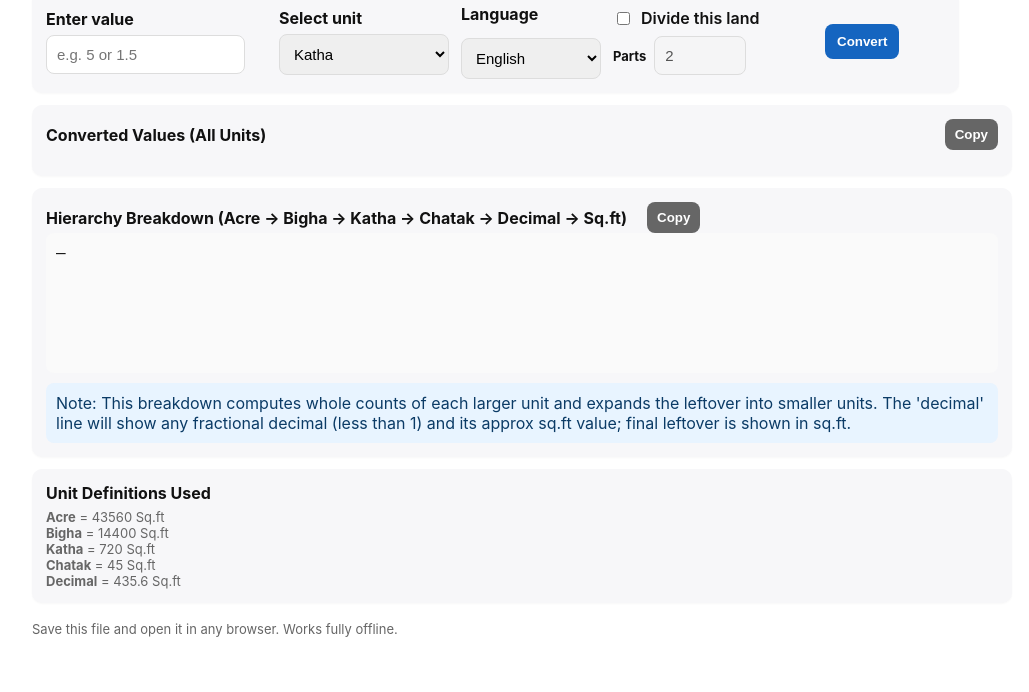
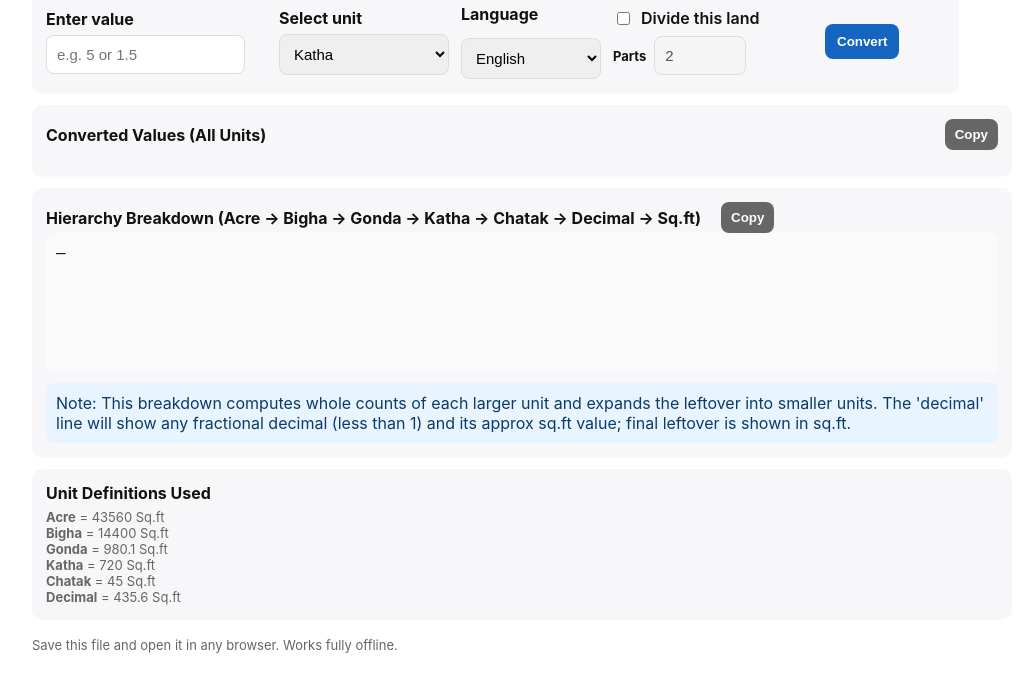
Before and after one commit to debanjanpal2003/LAND_CONVERTOR_OFFLINE, a plain HTML site: page index.html in a window 1280 px wide. Shown: the part 64-756 px from the top of the page, without its empty margins (118-1147 px from the left). Drawn offline with Linux system fonts and the light colour scheme.

Commit message:
index.html

```diff
--- a/index.html
+++ b/index.html
@@ -55,6 +55,7 @@
         <select id="unitSelect">
           <option value="acre">Acre</option>
           <option value="bigha">Bigha</option>
+          <option value="gonda">Gonda</option>
           <option value="katha" selected>Katha</option>
           <option value="chatak">Chatak</option>
           <option value="decimal">Decimal</option>
@@ -115,7 +116,7 @@
 
     <div class="card">
       <div class="row" style="align-items:center;gap:10px">
-        <h2 style="margin:0;font-size:16px" id="breakTitle">Hierarchy Breakdown (Acre → Bigha → Katha → Chatak → Decimal)</h2>
+        <h2 style="margin:0;font-size:16px" id="breakTitle">Hierarchy Breakdown (Acre → Bigha → Gonda → Katha → Chatak → Decimal)</h2>
         <div style="flex:1"></div>
         <button class="secondary copyBtn" id="copyBreakBtn">Copy</button>
       </div>
@@ -159,6 +160,7 @@
   const UNITS_SQFT = {
     acre: 43560.0,
     bigha: 14400.0,
+    gonda: 980.1,
     katha: 720.0,      // 1 Katha = 720 sq.ft
     chatak: 45.0,
     decimal: 435.6,
@@ -176,10 +178,10 @@
       language: 'Language',
       convert: 'Convert',
       all_units: 'Converted Values (All Units)',
-      breakdown: 'Hierarchy Breakdown (Acre → Bigha → Katha → Chatak → Decimal → Sq.ft)',
+      breakdown: 'Hierarchy Breakdown (Acre → Bigha → Gonda → Katha → Chatak → Decimal → Sq.ft)',
       defs: 'Unit Definitions Used',
       note: "Note: This breakdown computes whole counts of each larger unit and expands the leftover into smaller units. The 'decimal' line will show any fractional decimal (less than 1) and its approx sq.ft value; final leftover is shown in sq.ft.",
-      labels: { acre:'Acre', bigha:'Bigha', katha:'Katha', chatak:'Chatak', decimal:'Decimal', sqft:'Sq.ft' },
+      labels: { acre:'Acre', bigha:'Bigha', gonda :'Gonda', katha:'Katha', chatak:'Chatak', decimal:'Decimal', sqft:'Sq.ft'  },
       copy_all: 'Copy',
       placeholder: 'e.g. 5 or 1.5',
       divide_this: 'Divide this land',
@@ -194,7 +196,7 @@
       person_label: 'Person',
       raw_label: 'Raw',
       norm_label: 'Normalized',
-      header_order: ['sqft','decimal','chatak','katha','bigha','acre'] // reverse order
+      header_order: ['sqft','decimal','chatak','katha','gonda','bigha','acre'] // reverse order
     },
     bn: {
       title: 'জমির ইউনিট রূপান্তর (অফলাইন)',
@@ -203,10 +205,10 @@
       language: 'ভাষা',
       convert: 'রূপান্তর করুন',
       all_units: 'সমস্ত ইউনিটে রূপান্তরিত মান',
-      breakdown: 'ক্রম অনুযায়ী ভাঙ্গন (একর → বিঘা → কাঠা → ছটাক → ডেসিমেল → বর্গফুট)',
+      breakdown: 'ক্রম অনুযায়ী ভাঙ্গন (একর → বিঘা → কাঠা → গন্ডা → ছটাক → ডেসিমেল → বর্গফুট)',
       defs: 'ব্যবহৃত ইউনিট সংজ্ঞা',
       note: "নোট: এই ভাঙনটি বড় ইউনিটগুলোকে প্রথমে পূর্ণ সংখ্যায় গণনা করে এবং বাকি অংশগুলোকে ছোট ইউনিটে রূপান্তর করে। 'ডেসিমেল' লাইনে ১-এর কম ভগ্নাংশ দেখানো হতে পারে এবং তার আনুমানিক স্কয়ার ফুট মান দেখাবে; শেষ বাকি অংশটি স্কয়ার ফুট হিসেবে দেখানো হবে।",
-      labels: { acre:'একর', bigha:'বিঘা', katha:'কাঠা', chatak:'ছটাক', decimal:'ডেসিমেল', sqft:'বর্গফুট' },
+      labels: { acre:'একর', bigha:'বিঘা', gonda:'গন্ডা',katha:'কাঠা', chatak:'ছটাক', decimal:'ডেসিমেল', sqft:'বর্গফুট' },
       copy_all: 'কপি',
       placeholder: 'উদা: 5 বা 1.5',
       divide_this: 'এই জমি ভাগ করুন',
@@ -221,7 +223,7 @@
       person_label: 'ব্যক্তি',
       raw_label: 'অনুপাত',
       norm_label: 'স্বাভাবিক',
-      header_order: ['sqft','decimal','chatak','katha','bigha','acre']
+      header_order: ['sqft','decimal','chatak','katha','gonda','bigha','acre']
     }
   };
 
@@ -518,6 +520,10 @@
     rem -= bighaVal * UNITS_SQFT['bigha'];
     parts.push(`${labels.bigha}: ${bighaVal}`);
 
+    const gondaVal = Math.floor(rem / UNITS_SQFT['gonda']);
+    rem -= gondaVal * UNITS_SQFT['gonda'];
+    parts.push(`${labels.gonda}: ${gondaVal}`);
+
     const kathaVal = Math.floor(rem / UNITS_SQFT['katha']);
     rem -= kathaVal * UNITS_SQFT['katha'];
     parts.push(`${labels.katha}: ${kathaVal}`);
@@ -548,6 +554,7 @@
     lines.push(`<div><span class="labelBold">${labels.decimal}:</span> ${fmtNumber(all['decimal'],6)}</div>`);
     lines.push(`<div><span class="labelBold">${labels.chatak}:</span> ${fmtNumber(all['chatak'],6)}</div>`);
     lines.push(`<div><span class="labelBold">${labels.katha}:</span> ${fmtNumber(all['katha'],6)}</div>`);
+    lines.push(`<div><span class="labelBold">${labels.gonda}:</span> ${fmtNumber(all['gonda'],6)}</div>`);
     lines.push(`<div><span class="labelBold">${labels.bigha}:</span> ${fmtNumber(all['bigha'],6)}</div>`);
     lines.push(`<div><span class="labelBold">${labels.acre}:</span> ${fmtNumber(all['acre'],6)}</div>`);
     allResults.innerHTML = lines.join('');
@@ -556,7 +563,7 @@
   function renderDefinitions(lang){
     const labels = TEXT[lang].labels;
     let html = '';
-    for(const u of ['acre','bigha','katha','chatak','decimal']){
+    for(const u of ['acre','bigha','gonda','katha','chatak','decimal']){
       html += `<div><strong>${labels[u]}</strong> = ${fmtNumber(UNITS_SQFT[u],4)} ${labels.sqft}</div>`;
     }
     defsDiv.innerHTML = html;
@@ -590,10 +597,11 @@
     const labels = t.labels;
     unitSelect.options[0].text = labels.acre;
     unitSelect.options[1].text = labels.bigha;
-    unitSelect.options[2].text = labels.katha;
-    unitSelect.options[3].text = labels.chatak;
-    unitSelect.options[4].text = labels.decimal;
-    unitSelect.options[5].text = labels.sqft;
+    unitSelect.options[2].text = labels.gonda;
+    unitSelect.options[3].text = labels.katha;
+    unitSelect.options[4].text = labels.chatak;
+    unitSelect.options[5].text = labels.decimal;
+    unitSelect.options[6].text = labels.sqft;
 
     renderDefinitions(LANG);
   }
```
